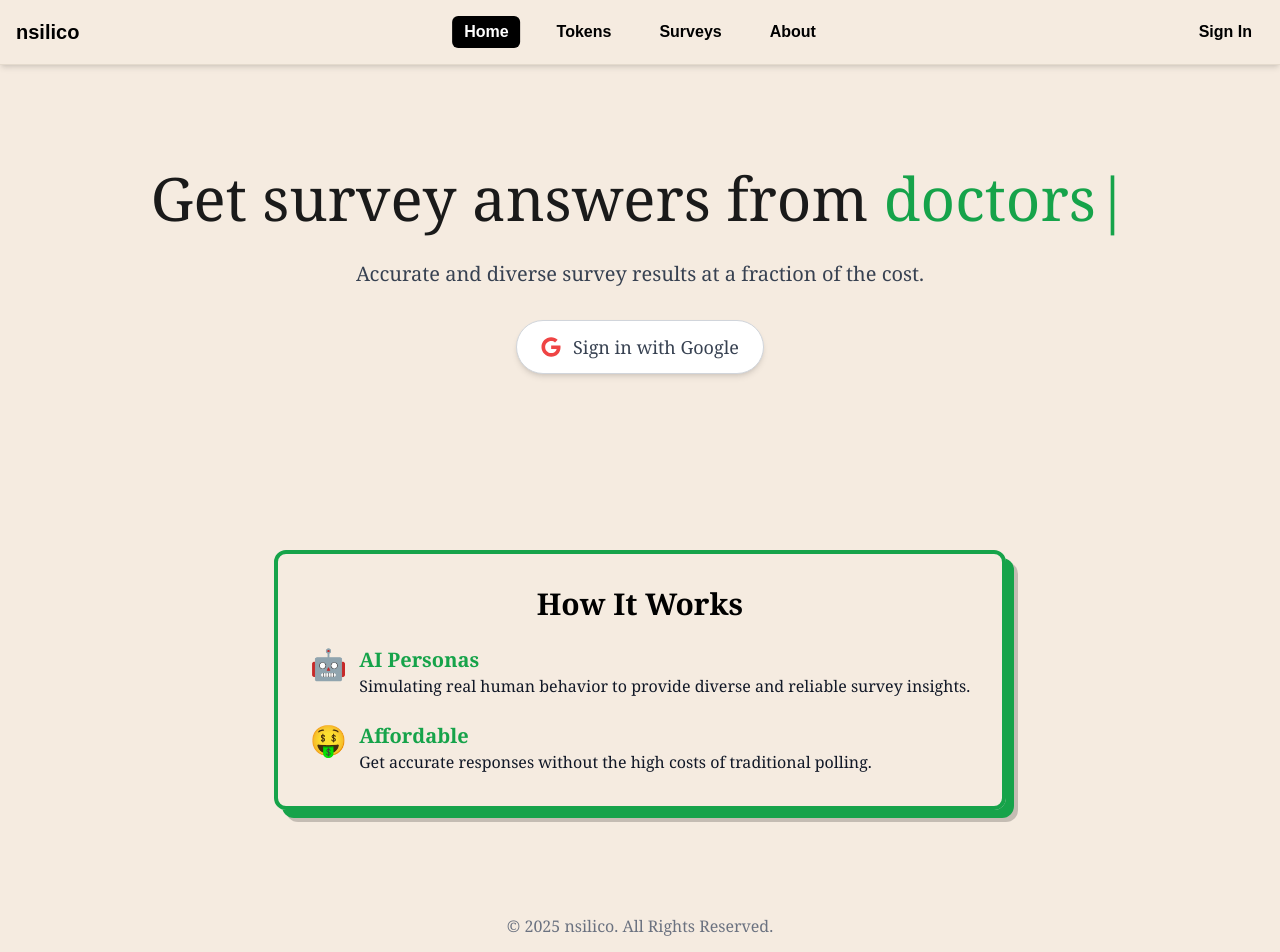
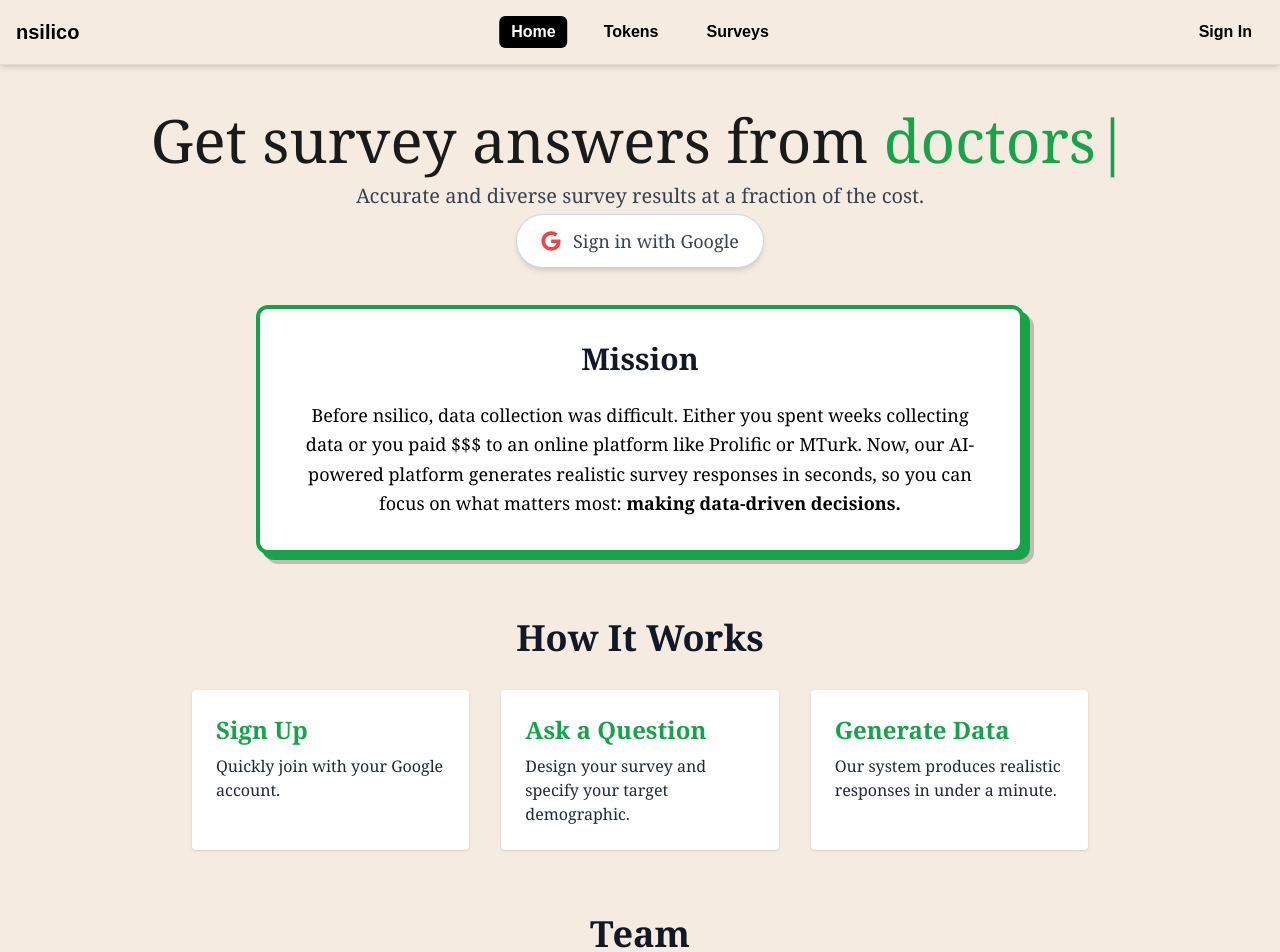
Before and after one commit to freesampul/insilico-surveys, a Next.js app: page / in a window 1280 px wide. Shown: the top 952 px of the page. Built offline with nearby package versions, Linux system fonts and the light colour scheme; no server answers.

Commit message:
text edits

```diff
--- a/src/app/about/page.tsx
+++ /dev/null
@@ -1,65 +0,0 @@
-"use client";
-
-import Link from "next/link";
-import drew from "./founder-photos/drew.jpeg";
-import sam from "./founder-photos/smam.jpeg";
-import Image from "next/image";
-
-
-export default function AboutPage() {
-  return (
-    <main className="flex flex-col min-h-screen bg-[#f5ebe0] text-gray-900 font-serif items-center">
-      {/* Page Header */}
-      <section className="relative text-center w-full py-20 px-6">
-        <h1 className="text-6xl font-bold text-black drop-shadow-lg">About <span className="text-green-600">Nsilico</span></h1>
-        <p className="text-xl text-gray-800 max-w-3xl mx-auto mt-4">
-          Revolutionizing surveys with <span className="text-green-600 font-semibold">AI-generated responses.</span>
-          Fast, cost-effective, and scalable insights tailored to your needs.
-        </p>
-      </section>
-
-      {/* About Section */}
-      <section className="relative w-full py-20 flex justify-center">
-        <div className="about-box max-w-3xl p-10 relative">
-          <h2 className="text-3xl font-bold text-center mb-6">Our <span className="text-green-600">Mission</span></h2>
-          <p className="text-lg text-black leading-relaxed text-center">
-            At <strong className="text-green-600">Nsilico</strong>, we believe <em>surveys should be smarter.</em>
-            Our AI personas provide <span className="text-green-600 font-semibold">accurate, nuanced responses</span> based on demographic & personality traits,
-            helping researchers, businesses, and educators get <span className="text-green-600">realistic, actionable data.</span>
-          </p>
-        </div>
-      </section>
-
-      {/* Founders Section */}
-      <section className="relative w-full py-20 flex flex-col items-center">
-        <h2 className="text-4xl font-bold text-center mb-6">Meet the <span className="text-green-600">Founders</span></h2>
-
-        <div className="grid grid-cols-1 md:grid-cols-2 gap-10 max-w-4xl">
-          {/* Founder 1 */}
-          <div className="founder-card">
-            <div className="founder-image">
-              <Image src={drew} alt="Andrew Wesel" width={120} height={120} className="rounded-full object-cover w-32 h-32 mx-auto" />
-            </div>
-            <h3 className="text-2xl font-semibold text-black mt-4">Andrew Wesel</h3>
-            <p className="text-gray-700 text-center">Studying AI @ Stanford | <span className="text-green-600">AI & Research</span></p>
-          </div>
-
-          {/* Founder 2 */}
-          <div className="founder-card">
-            <div className="founder-image">
-              <Image src={sam} alt="Sam Pulaski" width={120} height={120} className="rounded-full object-cover w-32 h-32 mx-auto" />
-            </div>
-            <h3 className="text-2xl font-semibold text-black mt-4">Sam Pulaski</h3>
-            <p className="text-gray-700 text-center">Studying CS and Business @ NYU | <span className="text-green-600">Product & Strategy</span></p>
-          </div>
-        </div>
-      </section>
-
-      {/* Footer */}
-      <footer className="bg-[#f5ebe0] w-full text-center py-6 mt-auto text-gray-500">
-        <p>© 2025 Nsilico. All Rights Reserved.</p>
-        <Link href="/" className="text-green-600 font-semibold hover:underline">Back to Home</Link>
-      </footer>
-    </main>
-  );
-}
--- a/src/app/components/Navbar.tsx
+++ b/src/app/components/Navbar.tsx
@@ -40,7 +40,6 @@
                 <NavItem href="/" pathname={pathname}>Home</NavItem>
                 <NavItem href="/tokens" pathname={pathname}>Tokens</NavItem>
                 <NavItem href="/surveys" pathname={pathname}>Surveys</NavItem>
-                <NavItem href="/about" pathname={pathname}>About</NavItem>
             </div>
 
             {/* Right Side: User Section */}
--- a/src/app/page.tsx
+++ b/src/app/page.tsx
@@ -1,9 +1,13 @@
 "use client";
 
+import Link from "next/link";
+import drew from "./founder-photos/drew.jpeg";
+import sam from "./founder-photos/smam.jpeg";
+import Image from "next/image";
 import SignInButton from "./components/SignInButton";
 import { useState, useEffect } from "react";
 
-export default function HomePage() {
+export default function AboutPage() {
   const options = ["students", "elderly", "doctors", "entrepreneurs", "researchers"];
   const [displayedText, setDisplayedText] = useState("");
   const [index, setIndex] = useState(0);
@@ -40,52 +44,84 @@
     const timer = setTimeout(updateText, typing ? typingSpeed : deletingSpeed);
     return () => clearTimeout(timer);
   }, [charIndex, typing, index]);
-
   return (
-    <main className="flex flex-col min-h-screen bg-[#f5ebe0] text-gray-900 font-serif">
+    <main className="flex flex-col min-h-screen bg-[#f5ebe0] text-gray-900 font-serif items-center">
        {/* Hero Section - Centered */}
-      <section className="flex flex-col justify-center items-center text-center px-6 py-24 min-h-[50vh]">
-        <h1 className="text-6xl font-medium text-[#1a1a1a] leading-tight mb-6">
+            <section className="flex flex-col justify-center items-center text-center px-0 min-h-[30vh] mb-0">
+              <h1 className="text-6xl font-medium text-[#1a1a1a] leading-tight mb-1">
                 Get survey answers from{" "}
                 <span className="text-green-600 text-6xl">{displayedText}</span>
                 <span className="text-green-600 text-6xl animate-blink">|</span>
               </h1>
-        <p className="text-xl text-gray-700 max-w-2xl mb-8">
+              <p className="text-xl text-gray-700 max-w-2xl mb-1">
                 Accurate and diverse survey results at a fraction of the cost.
               </p>
               <SignInButton />
             </section>
 
-      {/* How It Works - Unique Section */}
-      <section className="relative w-full py-20 flex justify-center">
-        <div className="how-it-works-box max-w-3xl p-10 relative">
-          <h2 className="text-3xl font-bold text-black text-center mb-6">How It Works</h2>
-          <div className="grid grid-cols-1 gap-6 text-left">
-            <div className="flex items-start gap-3">
-              <span className="text-3xl">🤖</span>
-              <div>
-                <h3 className="text-xl font-bold text-green-600">AI Personas</h3>
-                <p>
-                  Simulating real human behavior to provide diverse and reliable survey insights.
+
+      {/* Mission Section */}
+      <section className="relative w-full  flex justify-center">
+        <div className="about-box max-w-3xl p-10 relative">
+          <h2 className="text-3xl font-bold text-center mb-6">Mission</h2>
+          <p className="text-lg text-black leading-relaxed text-center">
+            Before nsilico, data collection was difficult. Either you spent weeks collecting data or you paid $$$ to an online platform like Prolific or MTurk. Now, our AI-powered platform generates realistic survey responses in seconds, so you can focus on what matters most: <b>making data-driven decisions.</b>
           </p>
         </div>
+      </section>
+
+      {/* How It Works Section */}
+      <section className="w-full py-16 px-6">
+        <div className="max-w-4xl mx-auto">
+          <h2 className="text-4xl font-bold text-center mb-8">How It Works</h2>
+          <div className="grid grid-cols-1 md:grid-cols-3 gap-8">
+            <div className="p-6 bg-white rounded shadow">
+              <h3 className="text-2xl font-bold text-green-600 mb-2">Sign Up</h3>
+              <p className="text-gray-800">Quickly join with your Google account.</p>
             </div>
-            <div className="flex items-start gap-3">
-              <span className="text-3xl">🤑</span>
-              <div>
-                <h3 className="text-xl font-bold text-green-600">Affordable</h3>
-                <p>
-                  Get accurate responses without the high costs of traditional polling.
+            <div className="p-6 bg-white rounded shadow">
+              <h3 className="text-2xl font-bold text-green-600 mb-2">Ask a Question</h3>
+              <p className="text-gray-800">
+                Design your survey and specify your target demographic.
               </p>
             </div>
+            <div className="p-6 bg-white rounded shadow">
+              <h3 className="text-2xl font-bold text-green-600 mb-2">Generate Data</h3>
+              <p className="text-gray-800">
+                Our system produces realistic responses in under a minute.
+              </p>
             </div>
           </div>
         </div>
       </section>
 
-      {/* Footer Section */}
+      {/* Founders Section */}
+      <section className="relative w-full  flex flex-col items-center">
+        <h2 className="text-4xl font-bold text-center mb-6">Team</h2>
+        <div className="grid grid-cols-1 md:grid-cols-2 gap-10 max-w-4xl">
+          <div className="founder-card">
+            <div className="founder-image">
+              <Image src={drew} alt="Andrew Wesel" width={120} height={120} className="rounded-full object-cover w-32 h-32 mx-auto" />
+            </div>
+            <h3 className="text-2xl font-semibold text-black mt-4">Andrew Wesel</h3>
+            <p className="text-gray-700 text-center"><span className="text-green-600">Research </span>| <a href="https://awesel.com">awesel.com</a></p>
+
+          </div>
+
+          <div className="founder-card">
+            <div className="founder-image">
+              <Image src={sam} alt="Sam Pulaski" width={120} height={120} className="rounded-full object-cover w-32 h-32 mx-auto" />
+            </div>
+            <h3 className="text-2xl font-semibold text-black mt-4">Sam Pulaski</h3>
+            <p className="text-gray-700 text-center"><span className="text-green-600">Software</span> | <a href="https://sampul.net">sampul.net</a></p>
+          </div>
+        </div>
+      </section>
+
+      {/* Footer */}
       <footer className="bg-[#f5ebe0] w-full text-center py-6 mt-auto text-gray-500">
         <p>© 2025 nsilico. All Rights Reserved.</p>
+        <Link href="/" className="text-green-600 font-semibold hover:underline">Back to Home</Link>
       </footer>
     </main>
   );
```
Also changed, not shown: src/app/founder-photos/drew.jpeg (renamed from src/app/about/founder-photos/drew.jpeg), src/app/founder-photos/smam.jpeg (renamed from src/app/about/founder-photos/smam.jpeg). Lines whose indentation alone changed are shown as unchanged.
